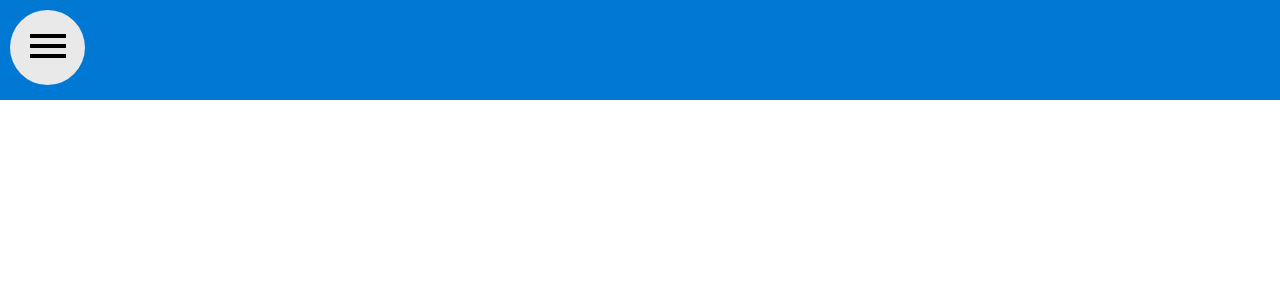
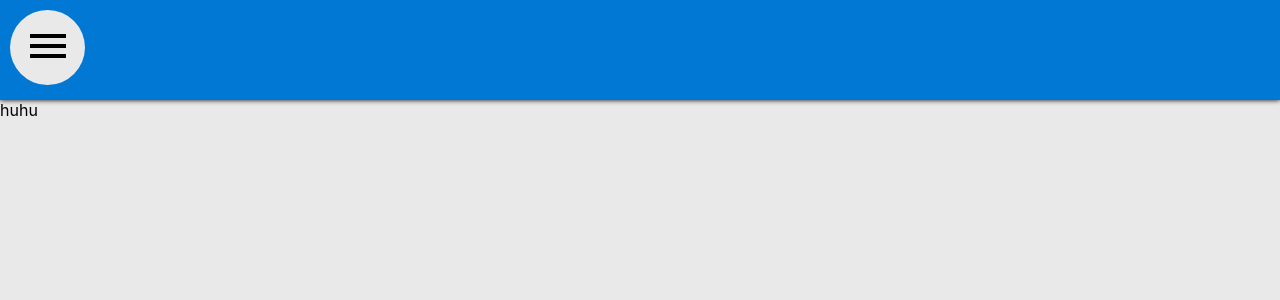
Before and after one commit to 0kMike/windot-next, a Next.js app: page /home in a window 1280 px wide. Shown: the top 300 px of the page. Built offline with nearby package versions, Linux system fonts and the light colour scheme.

Commit message:
Introduce content component

```diff
--- /dev/null
+++ b/pages/home/home.module.css
@@ -0,0 +1,8 @@
+.container {
+    display: flex;
+    flex-direction: column;
+    height: 100vh;
+    margin: 0;
+    padding: 0;
+    width: 100vw;
+}
--- a/pages/home/index.tsx
+++ b/pages/home/index.tsx
@@ -2,6 +2,9 @@ import Header from "../../src/components/header/header";
 import React, {useContext, useEffect, useState} from "react";
 import {accent, iTheme, primary, secondary, text} from "../../src/providers/themeProvider";
 import Background from "../../src/components/background/background";
+import {Container} from "postcss";
+import Content from "../../src/components/content/content";
+import styles from './home.module.css'
 
 export const ThemeContext = React.createContext<iTheme>({
     primary: primary.light,
@@ -29,8 +32,12 @@ export default function Home() {
     return (
         <ThemeContext.Provider value={theme}>
             <MenuContext.Provider value={showMenu}>
-                <Background/>
-                <Header/>
+                <div className={styles.container}>
+                    <Header/>
+                    <Content>
+                        huhu
+                    </Content>
+                </div>
             </MenuContext.Provider>
         </ThemeContext.Provider>
     )
--- a/src/components/background/background.module.css
+++ b/src/components/background/background.module.css
@@ -47,12 +47,12 @@
 
 @keyframes gradient {
     0% {
-        background-position: 0% 50%;
+        background-position: 0 50%;
     }
     50% {
         background-position: 100% 50%;
     }
     100% {
-        background-position: 0% 50%;
+        background-position: 0 50%;
     }
 }
--- a/src/components/background/background.tsx
+++ b/src/components/background/background.tsx
@@ -5,27 +5,13 @@ import {ThemeContext} from "../../../pages/home";
 export default function Background() {
 
     const theme = useContext(ThemeContext)
-    const randomIndex = Math.floor(Math.random() * 3);
 
-    console.log(randomIndex)
 
     return (
         <div className={styles.container}>
-            {randomIndex === 0 ?
                 <>
-                    <div className={styles.slide} style={{backgroundImage: `linear-gradient(-60deg, ${theme.accent} 50%, #09f 50%)`}}/>
-                    <div className={`${styles.slide} ${styles.bg2}`} style={{backgroundImage: `linear-gradient(-60deg, ${theme.accent} 50%, #09f 50%)`}}/>
-                    <div className={`${styles.slide} ${styles.bg3}`} style={{backgroundImage: `linear-gradient(-60deg, ${theme.accent} 50%, #09f 50%)`}}/>
+                    <div className={styles.slide} style={{backgroundImage: `linear-gradient(-60deg, ${theme.accent} 50%, ${theme.primary} 50%)`}}/>
                 </> :
-                randomIndex === 1 ?
-                <>
-                    <div className={styles.gradiant}/>
-                </> :
-                    <>
-                    </>
-            }
-
-
         </div>
     )
 }
--- /dev/null
+++ b/src/components/content/content.module.css
@@ -0,0 +1,6 @@
+.container {
+    display: flex;
+    flex-direction: column;
+    width: 100vw;
+    flex: 1;
+}
--- /dev/null
+++ b/src/components/content/content.tsx
@@ -0,0 +1,14 @@
+import styles from './content.module.css'
+import {useContext} from "react";
+import {ThemeContext} from "../../../pages/home";
+
+export default function Content(props: any) {
+
+    const theme = useContext(ThemeContext)
+
+    return (
+        <div className={styles.container} style={{backgroundColor: theme.primary}}>
+            {props.children}
+        </div>
+    )
+}
--- a/src/components/header/header.module.css
+++ b/src/components/header/header.module.css
@@ -3,4 +3,6 @@
     flex-direction: row;
     justify-content: space-between;
     height: 100px;
+    box-shadow: 0 0 5px black;
+    z-index: 1;
 }
```
